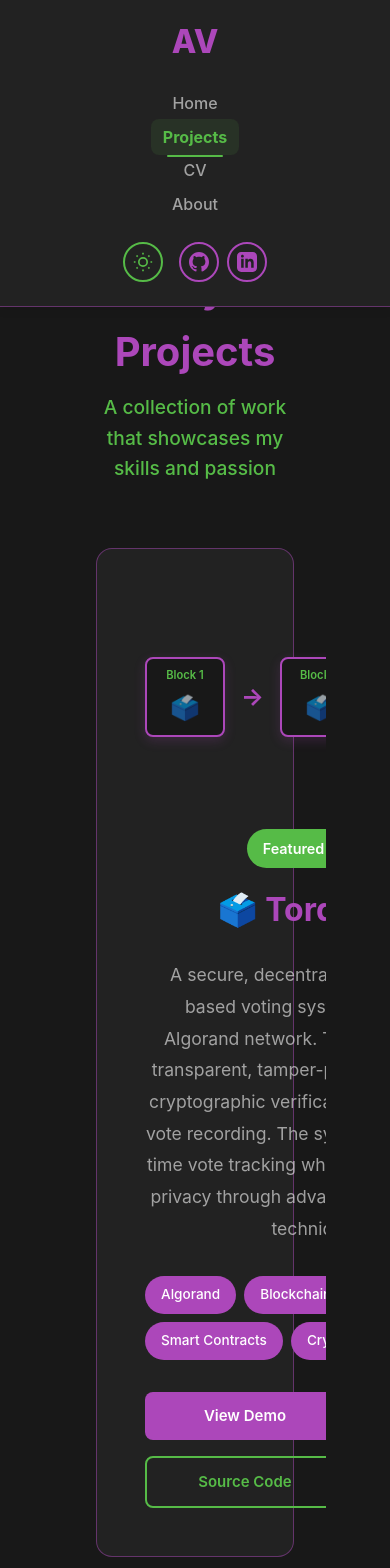
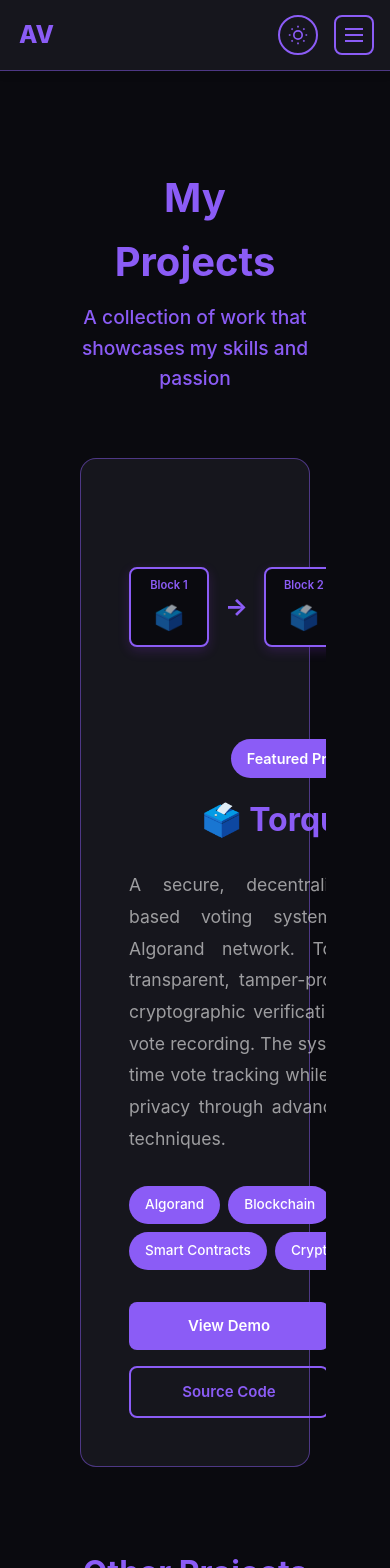
Before and after one commit to ShadowBahamut/Anson-Vattakunnel, a Vue app: page /projects in a window 390 px wide. Shown: the top 1568 px of the page. Built offline with nearby package versions, Linux system fonts and the light colour scheme.

Commit message:
Improved Mobile Interface and changed color scheme to bright purple

```diff
--- a/src/App.vue
+++ b/src/App.vue
@@ -5,12 +5,15 @@
         <div class="nav-brand">
           <router-link to="/" class="brand-link">AV</router-link>
         </div>
-        <ul class="nav-links">
+
+        <!-- Desktop Navigation -->
+        <ul class="nav-links desktop-only">
           <li><router-link to="/" class="nav-link">Home</router-link></li>
           <li><router-link to="/projects" class="nav-link">Projects</router-link></li>
           <li><router-link to="/cv" class="nav-link">CV</router-link></li>
           <li><router-link to="/about" class="nav-link">About</router-link></li>
         </ul>
+
         <div class="nav-actions">
           <button @click="toggleDarkMode" class="theme-toggle" :aria-label="isDarkMode ? 'Switch to light mode' : 'Switch to dark mode'">
             <svg v-if="isDarkMode" width="24" height="24" viewBox="0 0 24 24" fill="none" stroke="currentColor" stroke-width="2">
@@ -21,7 +24,18 @@
               <path d="M21 12.79A9 9 0 1 1 11.21 3 7 7 0 0 0 21 12.79z"/>
             </svg>
           </button>
-          <div class="social-links">
+
+          <!-- Mobile Menu Button -->
+          <button @click="toggleMobileMenu" class="mobile-menu-btn mobile-only" aria-label="Toggle menu">
+            <svg v-if="!isMobileMenuOpen" width="24" height="24" viewBox="0 0 24 24" fill="none" stroke="currentColor" stroke-width="2">
+              <path d="M3 12h18M3 6h18M3 18h18"/>
+            </svg>
+            <svg v-else width="24" height="24" viewBox="0 0 24 24" fill="none" stroke="currentColor" stroke-width="2">
+              <path d="M18 6L6 18M6 6l12 12"/>
+            </svg>
+          </button>
+
+          <div class="social-links desktop-only">
             <a href="https://github.com/ShadowBahamut" target="_blank" rel="noopener noreferrer" class="social-btn"
               aria-label="GitHub">
               <svg width="24" height="24" viewBox="0 0 24 24" fill="currentColor">
@@ -39,6 +53,32 @@
           </div>
         </div>
       </nav>
+
+      <!-- Mobile Dropdown Menu -->
+      <div v-if="isMobileMenuOpen" class="mobile-menu">
+        <ul class="mobile-nav-links">
+          <li><router-link to="/" class="mobile-nav-link" @click="closeMobileMenu">Home</router-link></li>
+          <li><router-link to="/projects" class="mobile-nav-link" @click="closeMobileMenu">Projects</router-link></li>
+          <li><router-link to="/cv" class="mobile-nav-link" @click="closeMobileMenu">CV</router-link></li>
+          <li><router-link to="/about" class="mobile-nav-link" @click="closeMobileMenu">About</router-link></li>
+        </ul>
+        <div class="mobile-social-links">
+          <a href="https://github.com/ShadowBahamut" target="_blank" rel="noopener noreferrer" class="mobile-social-btn"
+            aria-label="GitHub">
+            <svg width="24" height="24" viewBox="0 0 24 24" fill="currentColor">
+              <path
+                d="M12 0c-6.626 0-12 5.373-12 12 0 5.302 3.438 9.8 8.207 11.387.599.111.793-.261.793-.577v-2.234c-3.338.726-4.033-1.416-4.033-1.416-.546-1.387-1.333-1.756-1.333-1.756-1.089-.745.083-.729.083-.729 1.205.084 1.839 1.237 1.839 1.237 1.07 1.834 2.807 1.304 3.492.997.107-.775.418-1.305.762-1.604-2.665-.305-5.467-1.334-5.467-5.931 0-1.311.469-2.381 1.236-3.221-.124-.303-.535-1.524.117-3.176 0 0 1.008-.322 3.301 1.23.957-.266 1.983-.399 3.003-.404 1.02.005 2.047.138 3.006.404 2.291-1.552 3.297-1.23 3.297-1.23.653 1.653.242 2.874.118 3.176.77.84 1.235 1.911 1.235 3.221 0 4.609-2.807 5.624-5.479 5.921.43.372.823 1.102.823 2.222v3.293c0 .319.192.694.801.576 4.765-1.589 8.199-6.086 8.199-11.386 0-6.627-5.373-12-12-12z" />
+            </svg>
+          </a>
+          <a href="https://www.linkedin.com/in/anson-vattakunnel-337755241/" target="_blank" rel="noopener noreferrer"
+            class="mobile-social-btn" aria-label="LinkedIn">
+            <svg width="24" height="24" viewBox="0 0 24 24" fill="currentColor">
+              <path
+                d="M19 0h-14c-2.761 0-5 2.239-5 5v14c0 2.761 2.239 5 5 5h14c2.762 0 5-2.239 5-5v-14c0-2.761-2.238-5-5-5zm-11 19h-3v-11h3v11zm-1.5-12.268c-.966 0-1.75-.79-1.75-1.764s.784-1.764 1.75-1.764 1.75.79 1.75 1.764-.783 1.764-1.75 1.764zm13.5 12.268h-3v-5.604c0-3.368-4-3.113-4 0v5.604h-3v-11h3v1.765c1.396-2.586 7-2.777 7 2.476v6.759z" />
+            </svg>
+          </a>
+        </div>
+      </div>
     </header>
 
     <main class="app-main">
@@ -54,9 +94,19 @@
 </template>
 
 <script setup lang="ts">
+import { ref } from 'vue'
 import { useDarkMode } from './composables/useDarkMode'
 
 const { isDarkMode, toggleDarkMode } = useDarkMode()
+const isMobileMenuOpen = ref(false)
+
+const toggleMobileMenu = () => {
+  isMobileMenuOpen.value = !isMobileMenuOpen.value
+}
+
+const closeMobileMenu = () => {
+  isMobileMenuOpen.value = false
+}
 </script>
 
 <style scoped>
@@ -83,12 +133,13 @@
 
 .main-nav {
   width: 100%;
-  padding: 0 3rem;
+  padding: 0 2rem;
   display: flex;
   align-items: center;
   justify-content: space-between;
   height: 70px;
   box-sizing: border-box;
+  max-width: 100%;
 }
 
 .nav-brand {
@@ -98,14 +149,14 @@
 
 .brand-link {
   text-decoration: none;
-  color: #AC47BA;
+  color: var(--primary-purple);
   font-size: 2rem;
   font-weight: 800;
   transition: all 0.3s ease;
 }
 
 .brand-link:hover {
-  color: #56BB47;
+  color: var(--primary-purple-light);
   transform: scale(1.05);
 }
 
@@ -129,14 +180,14 @@
 }
 
 .nav-link:hover {
-  color: #AC47BA;
-  background: rgba(172, 71, 186, 0.1);
+  color: var(--primary-purple);
+  background: rgba(147, 51, 234, 0.1);
 }
 
 .nav-link.router-link-active {
-  color: #56BB47;
+  color: var(--primary-purple-light);
   font-weight: 700;
-  background: rgba(86, 187, 71, 0.1);
+  background: rgba(168, 85, 247, 0.1);
 }
 
 .nav-link.router-link-active::after {
@@ -146,7 +197,7 @@
   left: 1rem;
   right: 1rem;
   height: 2px;
-  background: #56BB47;
+  background: var(--primary-purple-light);
   border-radius: 1px;
 }
 
@@ -164,17 +215,17 @@
   height: 40px;
   border-radius: 50%;
   background: transparent;
-  color: #56BB47;
-  border: 2px solid #56BB47;
+  color: var(--primary-purple);
+  border: 2px solid var(--primary-purple);
   cursor: pointer;
   transition: all 0.3s ease;
 }
 
 .theme-toggle:hover {
-  background: #56BB47;
+  background: var(--primary-purple);
   color: white;
   transform: translateY(-2px);
-  box-shadow: 0 4px 12px rgba(86, 187, 71, 0.3);
+  box-shadow: 0 4px 12px rgba(147, 51, 234, 0.3);
 }
 
 .theme-toggle svg {
@@ -196,17 +247,17 @@
   height: 40px;
   border-radius: 50%;
   background: transparent;
-  color: #AC47BA;
+  color: var(--primary-purple);
   transition: all 0.3s ease;
   text-decoration: none;
-  border: 2px solid #AC47BA;
+  border: 2px solid var(--primary-purple);
 }
 
 .social-btn:hover {
-  background: #AC47BA;
+  background: var(--primary-purple);
   color: white;
   transform: translateY(-2px);
-  box-shadow: 0 4px 12px rgba(172, 71, 186, 0.3);
+  box-shadow: 0 4px 12px rgba(147, 51, 234, 0.3);
 }
 
 .social-btn svg {
@@ -214,12 +265,122 @@
   height: 20px;
 }
 
+/* Mobile menu button */
+.mobile-menu-btn {
+  display: none;
+  background: transparent;
+  border: 2px solid var(--primary-purple);
+  color: var(--primary-purple);
+  width: 40px;
+  height: 40px;
+  border-radius: 8px;
+  align-items: center;
+  justify-content: center;
+  cursor: pointer;
+  transition: all 0.3s ease;
+}
+
+.mobile-menu-btn:hover {
+  background: var(--primary-purple);
+  color: white;
+}
+
+/* Mobile dropdown menu */
+.mobile-menu {
+  position: absolute;
+  top: 100%;
+  left: 0;
+  right: 0;
+  background: var(--color-background);
+  border-bottom: 2px solid var(--primary-purple);
+  box-shadow: 0 4px 20px rgba(0, 0, 0, 0.1);
+  animation: slideDown 0.3s ease;
+}
+
+@keyframes slideDown {
+  from {
+    opacity: 0;
+    transform: translateY(-10px);
+  }
+  to {
+    opacity: 1;
+    transform: translateY(0);
+  }
+}
+
+.mobile-nav-links {
+  list-style: none;
+  padding: 1rem;
+  margin: 0;
+}
+
+.mobile-nav-links li {
+  margin: 0.5rem 0;
+}
+
+.mobile-nav-link {
+  display: block;
+  padding: 1rem;
+  color: var(--color-text);
+  text-decoration: none;
+  font-size: 1.1rem;
+  font-weight: 500;
+  border-radius: 8px;
+  transition: all 0.3s ease;
+  text-align: center;
+}
+
+.mobile-nav-link:hover {
+  background: rgba(147, 51, 234, 0.1);
+  color: var(--primary-purple);
+}
+
+.mobile-nav-link.router-link-active {
+  background: rgba(168, 85, 247, 0.1);
+  color: var(--primary-purple-light);
+  font-weight: 700;
+}
+
+.mobile-social-links {
+  display: flex;
+  justify-content: center;
+  gap: 1rem;
+  padding: 1rem;
+  border-top: 1px solid var(--color-border);
+}
+
+.mobile-social-btn {
+  display: flex;
+  align-items: center;
+  justify-content: center;
+  width: 45px;
+  height: 45px;
+  border-radius: 50%;
+  background: transparent;
+  color: var(--primary-purple);
+  border: 2px solid var(--primary-purple);
+  transition: all 0.3s ease;
+}
+
+.mobile-social-btn:hover {
+  background: var(--primary-purple);
+  color: white;
+}
+
+/* Utility classes for responsive display */
+.desktop-only {
+  display: flex;
+}
+
+.mobile-only {
+  display: none;
+}
+
 .app-main {
   flex: 1;
   width: 100%;
   overflow-x: hidden;
   padding-top: 70px;
-  /* Height of the navbar */
 }
 
 .app-footer {
@@ -242,52 +403,29 @@
 
 @media (max-width: 768px) {
   .main-nav {
-    flex-direction: column;
-    height: auto;
-    padding: 1rem 2rem;
-    gap: 1rem;
+    padding: 0 1rem;
   }
 
-  .nav-brand {
-    margin-bottom: 0.5rem;
+  .desktop-only {
+    display: none;
   }
 
-  .nav-links {
-    gap: 1rem;
-    flex-wrap: wrap;
-    justify-content: center;
-    margin-bottom: 0.5rem;
-  }
-
-  .nav-link {
-    font-size: 1rem;
-    padding: 0.5rem 0.75rem;
-  }
-
-  .nav-actions {
-    margin-bottom: 0.5rem;
-  }
-
-  .social-links {
-    gap: 0.5rem;
+  .mobile-only {
+    display: flex;
   }
 
   .app-main {
-    padding-top: 160px;
-    /* Increased height for mobile nav with social links */
+    padding-top: 70px;
   }
 }
 
 @media (max-width: 480px) {
-  .nav-links {
-    flex-direction: column;
-    gap: 0.5rem;
-    width: 100%;
-    text-align: center;
+  .nav-brand {
+    font-size: 1.2rem;
   }
 
-  .nav-link {
-    width: 100%;
+  .brand-link {
+    font-size: 1.5rem;
   }
 }
 </style>
--- a/src/assets/base.css
+++ b/src/assets/base.css
@@ -1,27 +1,40 @@
-/* Custom color palette */
+/* Custom color palette - Modern Purple Theme */
 :root {
+  /* Base colors */
   --vt-c-white: #ffffff;
   --vt-c-white-soft: #f8f8f8;
   --vt-c-white-mute: #f2f2f2;
 
-  --vt-c-black: #181818;
-  --vt-c-black-soft: #222222;
-  --vt-c-black-mute: #282828;
+  --vt-c-black: #0a0a0f;
+  --vt-c-black-soft: #16161d;
+  --vt-c-black-mute: #1c1c27;
 
-  --vt-c-purple: #AC47BA;
-  --vt-c-purple-soft: #B85BC5;
-  --vt-c-purple-mute: #C571D0;
+  /* Primary Purple Palette */
+  --primary-purple: #8b5cf6;
+  --primary-purple-light: #a78bfa;
+  --primary-purple-lighter: #c4b5fd;
+  --primary-purple-dark: #7c3aed;
+  --primary-purple-darker: #6d28d9;
 
-  --vt-c-green: #56BB47;
-  --vt-c-green-soft: #6BC55B;
-  --vt-c-green-mute: #7FD06F;
+  /* Accent Colors */
+  --accent-pink: #ec4899;
+  --accent-pink-light: #f472b6;
+  --accent-blue: #6366f1;
+  --accent-blue-light: #818cf8;
 
-  --vt-c-divider-light-1: rgba(172, 71, 186, 0.29);
-  --vt-c-divider-light-2: rgba(172, 71, 186, 0.12);
-  --vt-c-divider-dark-1: rgba(172, 71, 186, 0.65);
-  --vt-c-divider-dark-2: rgba(172, 71, 186, 0.48);
+  /* Complementary Colors */
+  --secondary-indigo: #4f46e5;
+  --secondary-indigo-light: #6366f1;
+  --secondary-violet: #9333ea;
+  --secondary-violet-light: #a855f7;
 
-  --vt-c-text-light-1: var(--vt-c-purple);
+  /* Text and dividers */
+  --vt-c-divider-light-1: rgba(139, 92, 246, 0.29);
+  --vt-c-divider-light-2: rgba(139, 92, 246, 0.12);
+  --vt-c-divider-dark-1: rgba(139, 92, 246, 0.65);
+  --vt-c-divider-dark-2: rgba(139, 92, 246, 0.48);
+
+  --vt-c-text-light-1: var(--primary-purple-dark);
   --vt-c-text-light-2: rgba(60, 60, 60, 0.66);
   --vt-c-text-dark-1: var(--vt-c-white);
   --vt-c-text-dark-2: rgba(235, 235, 235, 0.64);
--- a/src/views/AboutView.vue
+++ b/src/views/AboutView.vue
@@ -119,6 +119,8 @@
   padding: 2rem 0;
   width: 100%;
   overflow-x: hidden;
+  word-wrap: break-word;
+  overflow-wrap: break-word;
 }
 
 .container {
@@ -136,14 +138,14 @@
 
 .about-header h1 {
   font-size: 3rem;
-  color: #AC47BA;
+  color: var(--primary-purple);
   margin-bottom: 0.5rem;
   font-weight: 700;
 }
 
 .subtitle {
   font-size: 1.2rem;
-  color: #56BB47;
+  color: var(--primary-purple);
   font-weight: 500;
 }
 
@@ -160,7 +162,7 @@
 }
 
 .profile-text h2 {
-  color: #AC47BA;
+  color: var(--primary-purple);
   font-size: 2rem;
   margin-bottom: 1.5rem;
 }
@@ -170,11 +172,13 @@
   margin-bottom: 1.5rem;
   color: var(--color-text);
   font-size: 1.1rem;
+  word-wrap: break-word;
+  overflow-wrap: break-word;
 }
 
 .skills-section h2,
 .values-section h2 {
-  color: #AC47BA;
+  color: var(--primary-purple);
   font-size: 2rem;
   margin-bottom: 2rem;
   text-align: center;
@@ -194,7 +198,7 @@
 }
 
 .skill-category h3 {
-  color: #56BB47;
+  color: var(--primary-purple);
   font-size: 1.3rem;
   margin-bottom: 1rem;
 }
@@ -240,7 +244,7 @@
 }
 
 .value-card h3 {
-  color: #56BB47;
+  color: var(--primary-purple-light);
   font-size: 1.3rem;
   margin-bottom: 1rem;
 }
@@ -248,6 +252,8 @@
 .value-card p {
   color: var(--color-text);
   line-height: 1.6;
+  word-wrap: break-word;
+  overflow-wrap: break-word;
 }
 
 
@@ -262,7 +268,7 @@
 }
 
 .contact-section h2 {
-  color: #AC47BA;
+  color: var(--primary-purple);
   font-size: 2rem;
   margin-bottom: 1rem;
 }
@@ -271,6 +277,8 @@
   font-size: 1.1rem;
   color: var(--color-text);
   margin-bottom: 2rem;
+  word-wrap: break-word;
+  overflow-wrap: break-word;
 }
 
 .email-container {
@@ -283,9 +291,9 @@
   gap: 0.75rem;
   padding: 1rem 2rem;
   background: var(--color-background-soft);
-  border: 2px solid #AC47BA;
+  border: 2px solid var(--primary-purple);
   border-radius: 50px;
-  color: #AC47BA;
+  color: var(--primary-purple);
   text-decoration: none;
   font-size: 1.1rem;
   font-weight: 600;
@@ -293,10 +301,10 @@
 }
 
 .email-link:hover {
-  background: #AC47BA;
+  background: var(--primary-purple);
   color: white;
   transform: translateY(-2px);
-  box-shadow: 0 4px 12px rgba(172, 71, 186, 0.3);
+  box-shadow: 0 4px 12px rgba(147, 51, 234, 0.3);
 }
 
 .email-link svg {
@@ -322,28 +330,32 @@
 }
 
 .btn.primary {
-  background: #AC47BA;
+  background: var(--primary-purple);
   color: white;
 }
 
 .btn.primary:hover {
-  background: #B85BC5;
+  background: var(--primary-purple-light);
   transform: translateY(-2px);
 }
 
 .btn.secondary {
   background: transparent;
-  color: #56BB47;
-  border: 2px solid #56BB47;
+  color: var(--primary-purple);
+  border: 2px solid var(--primary-purple);
 }
 
 .btn.secondary:hover {
-  background: #56BB47;
+  background: var(--primary-purple);
   color: white;
   transform: translateY(-2px);
 }
 
 @media (max-width: 768px) {
+  .container {
+    padding: 0 1rem;
+  }
+
   .about-header h1 {
     font-size: 2.5rem;
   }
@@ -353,9 +365,22 @@
     text-align: center;
   }
 
+  .profile-text p {
+    text-align: justify;
+  }
+
   .skills-grid,
   .values-grid {
     grid-template-columns: 1fr;
+  }
+
+  .skill-category,
+  .value-card {
+    max-width: 100%;
+  }
+
+  .value-card p {
+    text-align: justify;
   }
 
   .contact-buttons {
@@ -365,11 +390,18 @@
 
   .btn {
     width: 200px;
+    max-width: 100%;
   }
 
   .email-link {
     font-size: 1rem;
     padding: 0.75rem 1.5rem;
+    max-width: 100%;
+    box-sizing: border-box;
+  }
+
+  .contact-section p {
+    text-align: justify;
   }
 }
 </style>
--- a/src/views/CVView.vue
+++ b/src/views/CVView.vue
@@ -93,6 +93,8 @@
   min-height: 100vh;
   width: 100%;
   overflow-x: hidden;
+  word-wrap: break-word;
+  overflow-wrap: break-word;
 }
 
 .container {
@@ -110,14 +112,14 @@
 
 .cv-header h1 {
   font-size: 3rem;
-  color: #AC47BA;
+  color: var(--primary-purple);
   margin-bottom: 0.5rem;
   font-weight: 700;
 }
 
 .subtitle {
   font-size: 1.2rem;
-  color: #56BB47;
+  color: var(--primary-purple);
   font-weight: 500;
 }
 
@@ -140,7 +142,7 @@
   padding: 3rem 2rem;
   text-align: center;
   max-width: 350px;
-  box-shadow: 0 8px 25px rgba(172, 71, 186, 0.1);
+  box-shadow: 0 8px 25px rgba(147, 51, 234, 0.1);
 }
 
 .document-icon {
@@ -150,13 +152,13 @@
 
 .preview-card h2 {
   font-size: 1.8rem;
-  color: #AC47BA;
+  color: var(--primary-purple);
   margin-bottom: 0.5rem;
   font-weight: 700;
 }
 
 .document-type {
-  color: #56BB47;
+  color: var(--primary-purple);
   font-size: 1.1rem;
   font-weight: 600;
   margin-bottom: 1.5rem;
@@ -166,6 +168,8 @@
   color: var(--color-text);
   line-height: 1.6;
   margin-bottom: 2rem;
+  word-wrap: break-word;
+  overflow-wrap: break-word;
 }
 
 .document-meta {
@@ -208,35 +212,35 @@
 }
 
 .btn.primary {
-  background: #AC47BA;
+  background: var(--primary-purple);
   color: white;
 }
 
 .btn.primary:hover {
-  background: #B85BC5;
+  background: var(--primary-purple-light);
   transform: translateY(-2px);
 }
 
 .btn.secondary {
   background: transparent;
-  color: #56BB47;
-  border: 2px solid #56BB47;
+  color: var(--primary-purple);
+  border: 2px solid var(--primary-purple);
 }
 
 .btn.secondary:hover {
-  background: #56BB47;
+  background: var(--primary-purple);
   color: white;
   transform: translateY(-2px);
 }
 
 .btn.outline {
   background: transparent;
-  color: #AC47BA;
-  border: 2px solid #AC47BA;
+  color: var(--primary-purple);
+  border: 2px solid var(--primary-purple);
 }
 
 .btn.outline:hover {
-  background: #AC47BA;
+  background: var(--primary-purple);
   color: white;
   transform: translateY(-2px);
 }
@@ -246,7 +250,7 @@
 }
 
 .quick-info h3 {
-  color: #AC47BA;
+  color: var(--primary-purple);
   font-size: 1.5rem;
   margin-bottom: 1.5rem;
   font-weight: 600;
@@ -291,7 +295,7 @@
 }
 
 .alt-content h2 {
-  color: #AC47BA;
+  color: var(--primary-purple);
   font-size: 2rem;
   margin-bottom: 1rem;
   font-weight: 700;
@@ -301,6 +305,8 @@
   color: var(--color-text);
   font-size: 1.1rem;
   margin-bottom: 2rem;
+  word-wrap: break-word;
+  overflow-wrap: break-word;
 }
 
 .alt-buttons {
@@ -311,6 +317,10 @@
 }
 
 @media (max-width: 768px) {
+  .container {
+    padding: 0 1rem;
+  }
+
   .cv-header h1 {
     font-size: 2.5rem;
   }
@@ -320,12 +330,21 @@
     gap: 2rem;
   }
 
+  .preview-card {
+    max-width: 100%;
+  }
+
+  .document-description {
+    text-align: justify;
+  }
+
   .action-buttons {
     align-items: center;
   }
 
   .btn.large {
     width: 250px;
+    max-width: 100%;
   }
 
   .alt-buttons {
@@ -335,6 +354,11 @@
 
   .btn.outline {
     width: 200px;
+    max-width: 100%;
+  }
+
+  .alt-content p {
+    text-align: justify;
   }
 }
 </style>
--- a/src/views/ProjectsView.vue
+++ b/src/views/ProjectsView.vue
@@ -120,21 +120,20 @@
 
           <div class="project-card">
             <div class="card-header">
-              <h3>🔒 Privacy Tools</h3>
-              <span class="project-type">Security</span>
+              <h3>🎨 Hyprlock Animated</h3>
+              <span class="project-type">Open Source</span>
             </div>
             <p class="card-description">
-              Collection of privacy-focused tools and utilities for secure computing.
-              Includes encryption helpers, secure communication tools, and privacy auditing scripts.
+              Forked and enhanced Hyprlock with custom animations support, enabling live wallpapers as lock screens. Features smooth transitions, video backgrounds, and dynamic effects for a modern lock screen experience on Hyprland.
             </p>
             <div class="tech-stack">
-              <span class="tech-tag">Python</span>
-              <span class="tech-tag">Cryptography</span>
-              <span class="tech-tag">Privacy</span>
-              <span class="tech-tag">Security</span>
+              <span class="tech-tag">C++</span>
+              <span class="tech-tag">Wayland</span>
+              <span class="tech-tag">Hyprland</span>
+              <span class="tech-tag">Animation</span>
             </div>
             <div class="card-footer">
-              <a href="#" class="btn small">View Tools</a>
+              <a href="#" class="btn small">View Fork</a>
             </div>
           </div>
         </div>
@@ -163,6 +162,8 @@
   min-height: 100vh;
   width: 100%;
   overflow-x: hidden;
+  word-wrap: break-word;
+  overflow-wrap: break-word;
 }
 
 .container {
@@ -180,14 +181,14 @@
 
 .projects-header h1 {
   font-size: 3rem;
-  color: #AC47BA;
+  color: var(--primary-purple);
   margin-bottom: 0.5rem;
   font-weight: 700;
 }
 
 .subtitle {
   font-size: 1.2rem;
-  color: #56BB47;
+  color: var(--primary-purple);
   font-weight: 500;
 }
 
@@ -208,7 +209,7 @@
 
 .project-label {
   display: inline-block;
-  background: #56BB47;
+  background: var(--primary-purple);
   color: white;
   padding: 0.5rem 1rem;
   border-radius: 20px;
@@ -219,7 +220,7 @@
 
 .project-info h2 {
   font-size: 2.5rem;
-  color: #AC47BA;
+  color: var(--primary-purple);
   margin-bottom: 1.5rem;
   font-weight: 700;
 }
@@ -229,6 +230,8 @@
   line-height: 1.8;
   color: var(--color-text);
   margin-bottom: 2rem;
+  word-wrap: break-word;
+  overflow-wrap: break-word;
 }
 
 .tech-stack {
@@ -239,7 +242,7 @@
 }
 
 .tech-tag {
-  background: #AC47BA;
+  background: var(--primary-purple);
   color: white;
   padding: 0.5rem 1rem;
   border-radius: 20px;
@@ -276,19 +279,19 @@
   width: 80px;
   height: 80px;
   background: var(--color-background);
-  border: 2px solid #AC47BA;
+  border: 2px solid var(--primary-purple);
   border-radius: 8px;
   display: flex;
   flex-direction: column;
   justify-content: center;
   align-items: center;
-  box-shadow: 0 4px 12px rgba(172, 71, 186, 0.2);
+  box-shadow: 0 4px 12px rgba(147, 51, 234, 0.2);
 }
 
 .block-header {
   font-size: 0.7rem;
   font-weight: 600;
-  color: #56BB47;
+  color: var(--primary-purple);
   margin-bottom: 0.25rem;
 }
 
@@ -297,14 +300,14 @@
 }
 
 .chain-link {
-  color: #AC47BA;
+  color: var(--primary-purple);
   font-size: 1.5rem;
   font-weight: bold;
 }
 
 .section-title {
   font-size: 2rem;
-  color: #AC47BA;
+  color: var(--primary-purple);
   text-align: center;
   margin-bottom: 3rem;
   font-weight: 700;
@@ -327,7 +330,7 @@
 
 .project-card:hover {
   transform: translateY(-4px);
-  box-shadow: 0 8px 25px rgba(172, 71, 186, 0.15);
+  box-shadow: 0 8px 25px rgba(147, 51, 234, 0.15);
 }
 
 .card-header {
@@ -338,13 +341,13 @@
 }
 
 .card-header h3 {
-  color: #AC47BA;
+  color: var(--primary-purple);
   font-size: 1.3rem;
   font-weight: 600;
 }
 
 .project-type {
-  background: #56BB47;
+  background: var(--primary-purple-light);
   color: white;
   padding: 0.25rem 0.75rem;
   border-radius: 12px;
@@ -356,6 +359,8 @@
   color: var(--color-text);
   line-height: 1.6;
   margin-bottom: 1.5rem;
+  word-wrap: break-word;
+  overflow-wrap: break-word;
 }
 
 .card-footer {
@@ -376,23 +381,23 @@
 }
 
 .btn.primary {
-  background: #AC47BA;
+  background: var(--primary-purple);
   color: white;
 }
 
 .btn.primary:hover {
-  background: #B85BC5;
+  background: var(--primary-purple-light);
   transform: translateY(-2px);
 }
 
 .btn.secondary {
   background: transparent;
-  color: #56BB47;
-  border: 2px solid #56BB47;
+  color: var(--primary-purple);
+  border: 2px solid var(--primary-purple);
 }
 
 .btn.secondary:hover {
-  background: #56BB47;
+  background: var(--primary-purple);
   color: white;
   transform: translateY(-2px);
 }
@@ -401,12 +406,12 @@
   padding: 8px 16px;
   font-size: 0.9rem;
   background: transparent;
-  color: #AC47BA;
-  border: 1px solid #AC47BA;
+  color: var(--primary-purple);
+  border: 1px solid var(--primary-purple);
 }
 
 .btn.small:hover {
-  background: #AC47BA;
+  background: var(--primary-purple);
   color: white;
 }
 
@@ -420,7 +425,7 @@
 
 .cta-content h2 {
   font-size: 2rem;
-  color: #AC47BA;
+  color: var(--primary-purple);
   margin-bottom: 1rem;
   font-weight: 700;
 }
@@ -429,6 +434,8 @@
   font-size: 1.1rem;
   color: var(--color-text);
   margin-bottom: 2rem;
+  word-wrap: break-word;
+  overflow-wrap: break-word;
 }
 
 .cta-buttons {
@@ -451,6 +458,10 @@
 }
 
 @media (max-width: 768px) {
+  .container {
+    padding: 0 1rem;
+  }
+
   .projects-header h1 {
     font-size: 2.5rem;
   }
@@ -459,8 +470,20 @@
     font-size: 2rem;
   }
 
+  .project-description {
+    text-align: justify;
+  }
+
   .grid {
     grid-template-columns: 1fr;
+  }
+
+  .project-card {
+    max-width: 100%;
+  }
+
+  .card-description {
+    text-align: justify;
   }
 
   .cta-buttons {
@@ -470,6 +493,11 @@
 
   .btn {
     width: 200px;
+    max-width: 100%;
+  }
+
+  .cta-content p {
+    text-align: justify;
   }
 }
 </style>
```
Also changed, not shown: src/views/HomeView.vue (+39 -11 lines).
